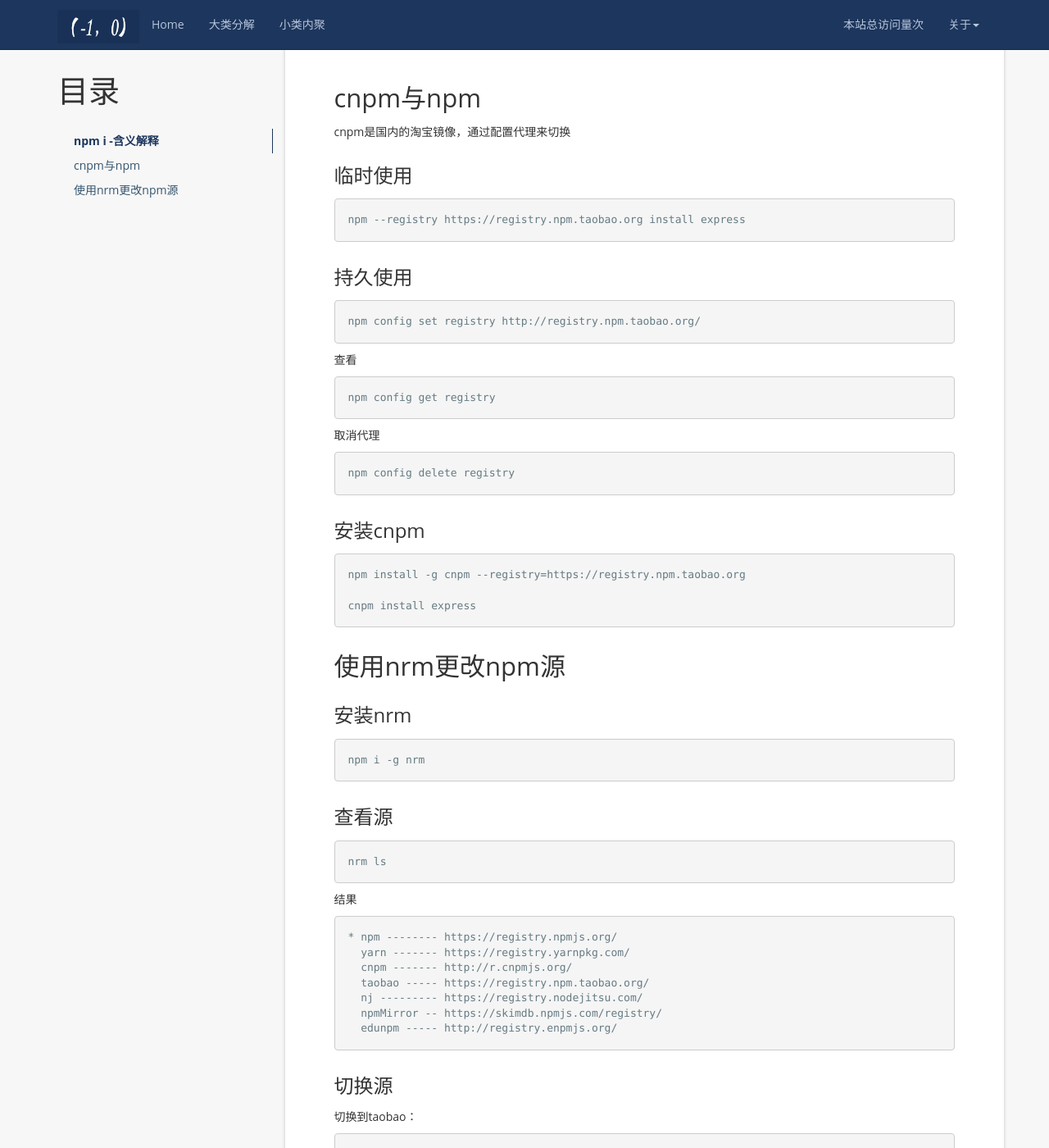
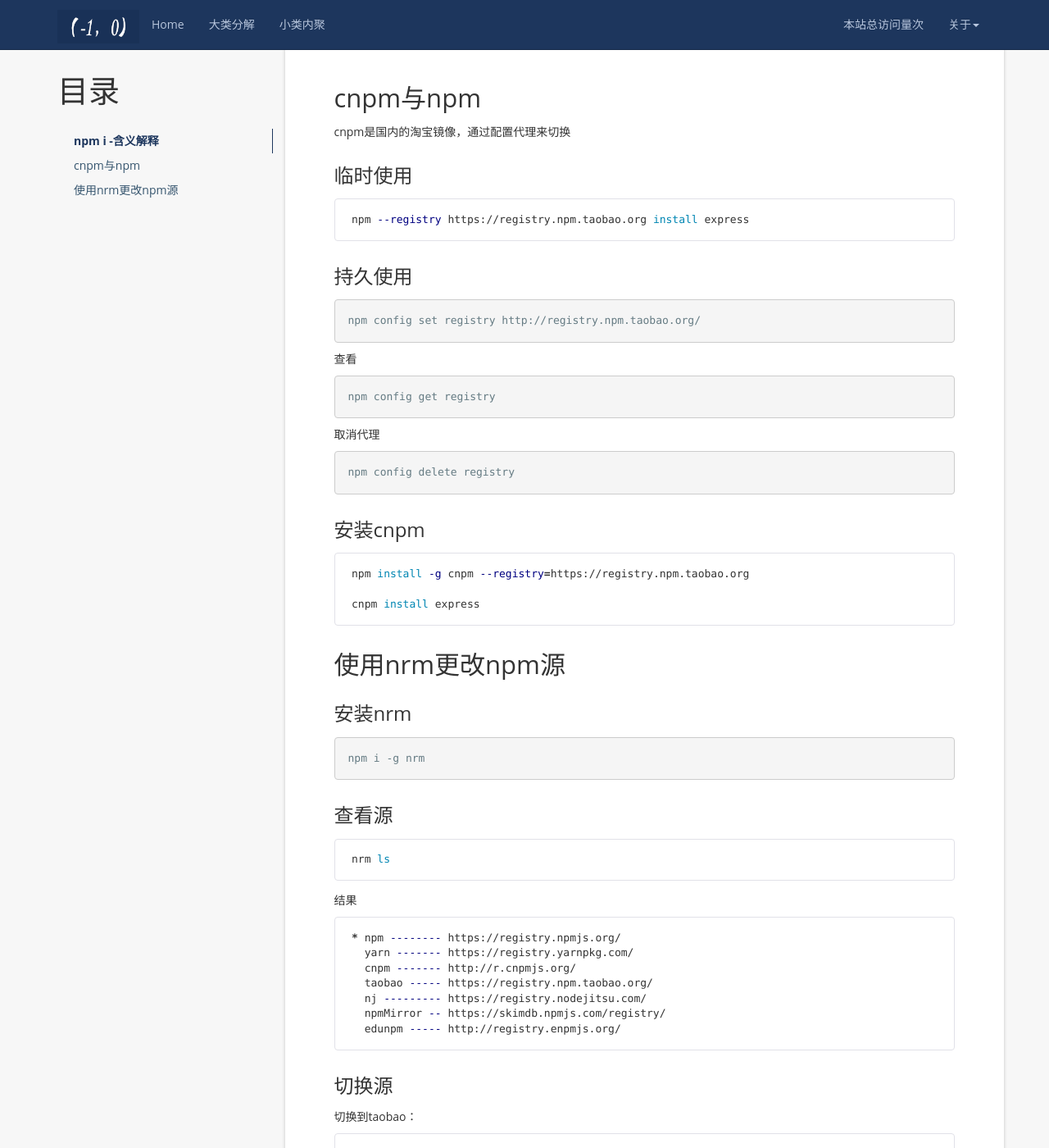
Before and after one commit to aimiy/aimiy.github.io, a Jekyll site: the page built from _posts/notes/webpack/2022-04-20-npm命令大全.md, in a window 1280 px wide and 1400 px high, scrolled down 821 px. Shown: the whole window at 82% size. Built offline with Jekyll 4.4.1, drawn with Linux system fonts in a browser that asks for light colours; nearby versions of some CDN libraries; a script that is not in the unit is left out; comment, search, counter and statistics services are not loaded; some of the changed text lies outside the part shown.

Commit message:
代码高亮修改

````diff
--- a/_posts/notes/webpack/2022-04-20-npm命令大全.md
+++ b/_posts/notes/webpack/2022-04-20-npm命令大全.md
@@ -25,7 +25,7 @@ cnpm是国内的淘宝镜像，通过配置代理来切换
 
 ### 临时使用
 
-```cmd
+```bash
 npm --registry https://registry.npm.taobao.org install express
 ```
 
@@ -49,7 +49,7 @@ npm config delete registry
 
 ### 安装cnpm
 
-```cmd
+```bash
 npm install -g cnpm --registry=https://registry.npm.taobao.org
 
 cnpm install express
@@ -65,13 +65,13 @@ npm i -g nrm
 
 ### 查看源
 
-```cmd
+```bash
 nrm ls
 ```
 
 结果
 
-```cmd
+```bash
 * npm -------- https://registry.npmjs.org/
   yarn ------- https://registry.yarnpkg.com/
   cnpm ------- http://r.cnpmjs.org/
@@ -85,7 +85,7 @@ nrm ls
 
 切换到taobao：
 
-```cmd
+```bash
 nrm use taobao
 ```
 
@@ -93,13 +93,13 @@ nrm use taobao
 
 可以增加定制的源，特别适用于添加企业内部的私有源。
 
-```cmd
+```bash
 nrm add  <registry> <url> [home]
 ```
 
 ### 删除源
 
-```cmd
+```bash
 nrm del <registry>
 ```
 
@@ -107,12 +107,12 @@ nrm del <registry>
 
 还可以通过 nrm test测试相应源的响应时间。
 
-```cmd
+```bash
 nrm test npm
 ```
 
 结果：
 
-```cmd
+```bash
 npm ---- 1328ms
 ```
````
